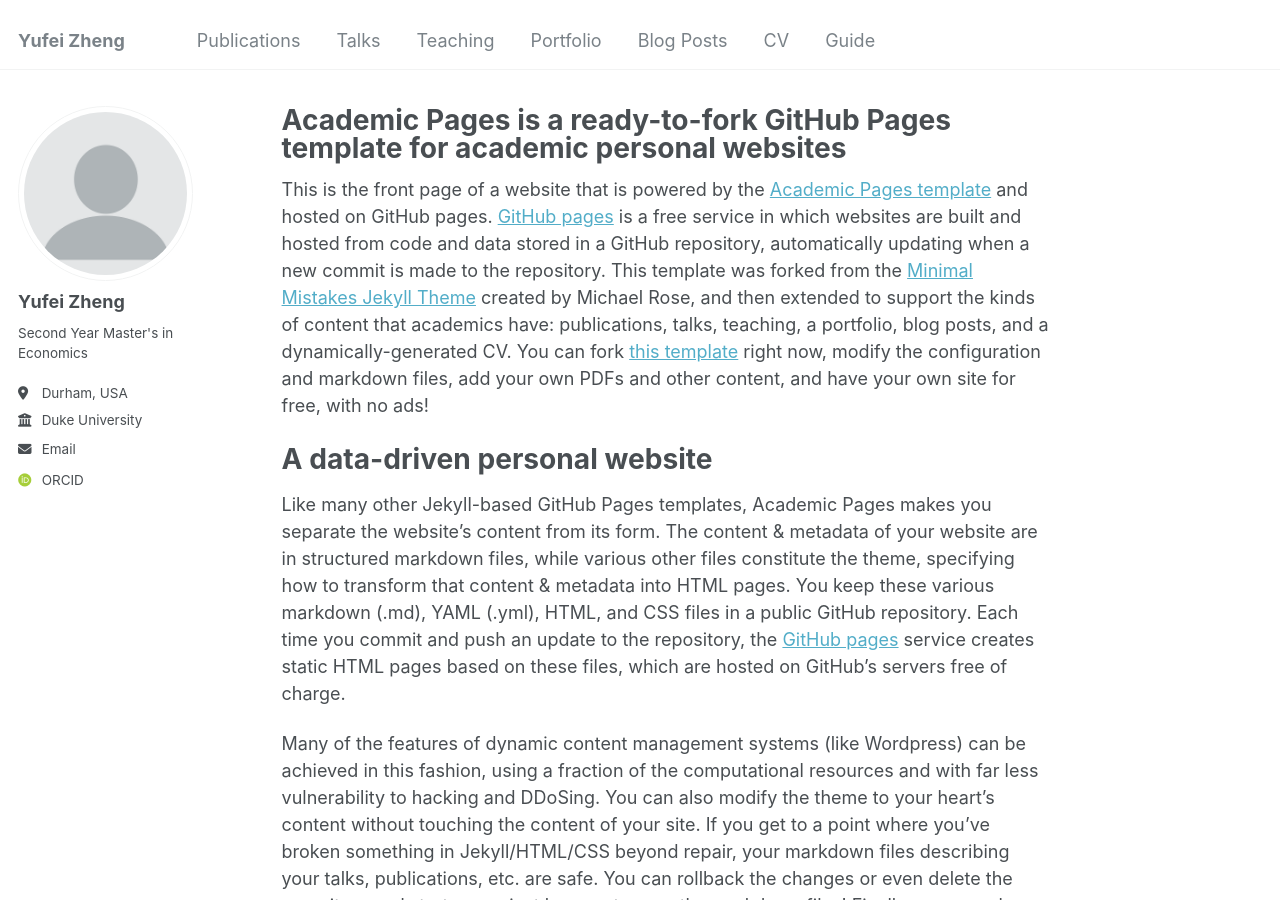
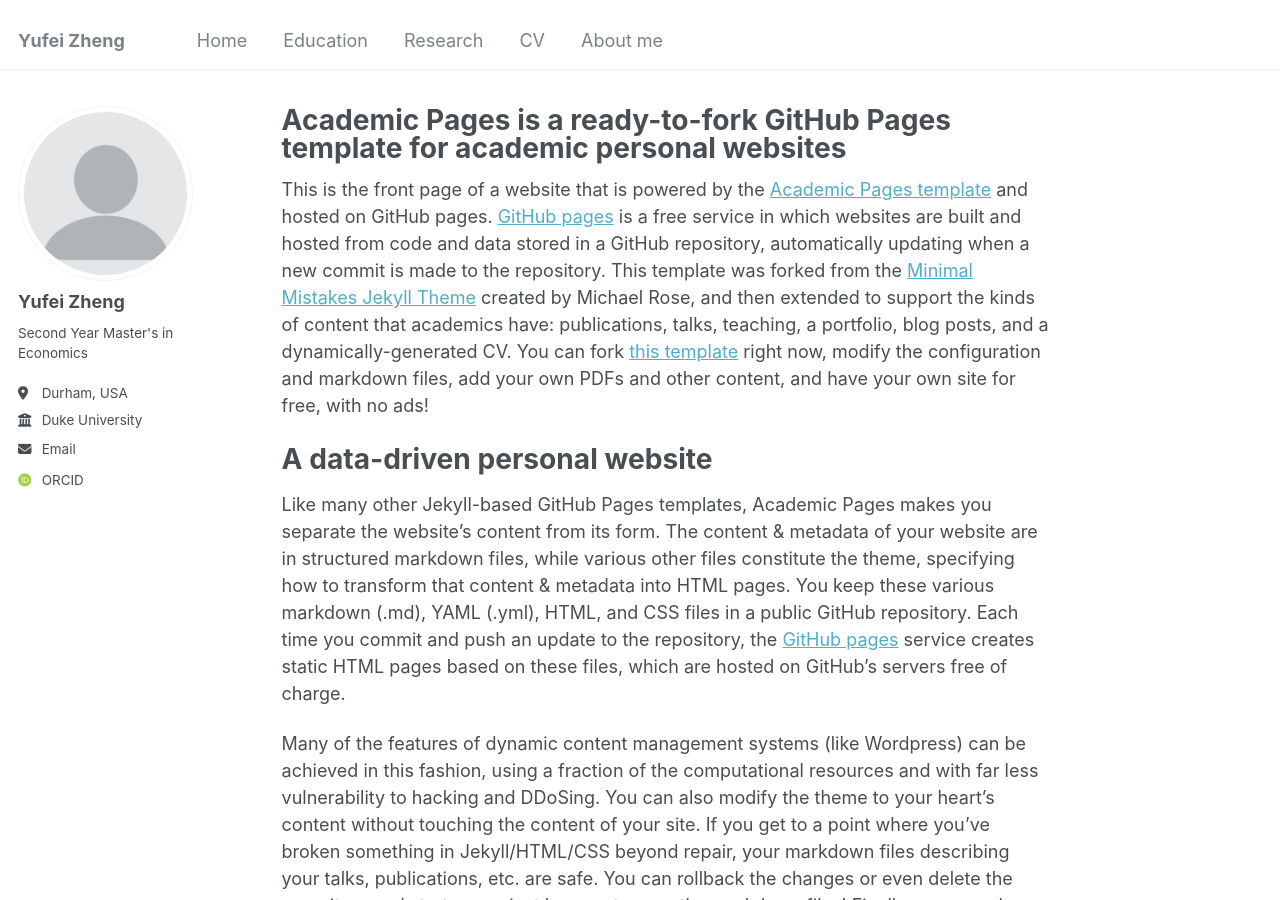
Before and after one commit to sophiezheng5/sophiezheng5.github.io, a Jekyll site: the page built from _pages/about.md, in a window 1280 px wide and 900 px high. Built offline with Jekyll 4.4.1, drawn with Linux system fonts in a browser that asks for light colours; some web fonts are replaced.

Commit message:
navigation.yml

```diff
--- a/_data/navigation.yml
+++ b/_data/navigation.yml
@@ -5,23 +5,35 @@
 # prevent it from being included in the site.
 
 main:
-  - title: "Publications"
-    url: /publications/
+  - title: "Home"
+    url: /home/
 
-  - title: "Talks"
-    url: /talks/
+  - title: "Education"
+    url: /education/
 
-  - title: "Teaching"
-    url: /teaching/
-
-  - title: "Portfolio"
-    url: /portfolio/
-
-  - title: "Blog Posts"
-    url: /year-archive/
+  - title: "Research"
+    url: /research/
 
   - title: "CV"
     url: /cv/
 
-  - title: "Guide"
-    url: /markdown/
+  - title: "About me"
+    url: /aboutme/
+  #
+  # - title: "Publications"
+  #   url: /publications/
+
+  # - title: "Talks"
+  #   url: /talks/
+
+  # - title: "Teaching"
+  #   url: /teaching/
+
+  # - title: "Portfolio"
+  #   url: /portfolio/
+
+  # - title: "Blog Posts"
+  #   url: /year-archive/
+
+  # - title: "Guide"
+  #   url: /markdown/
```
